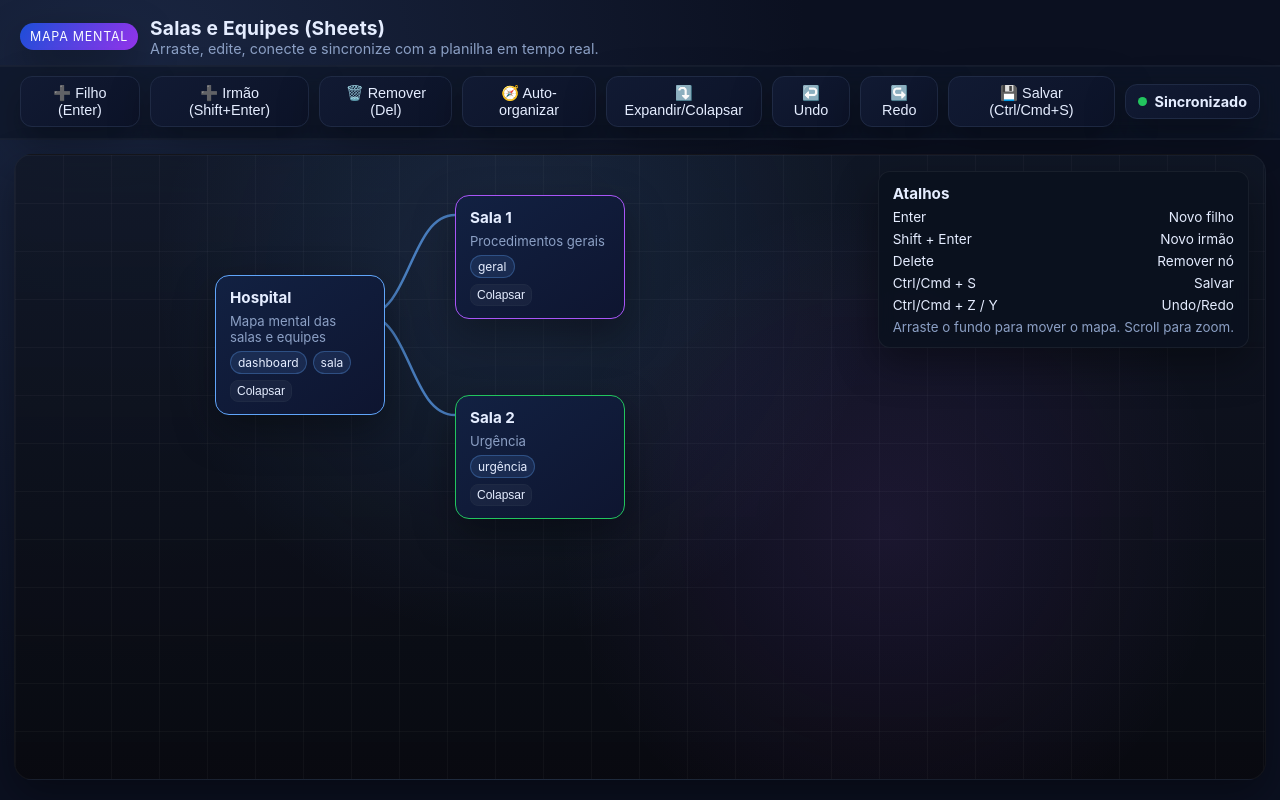
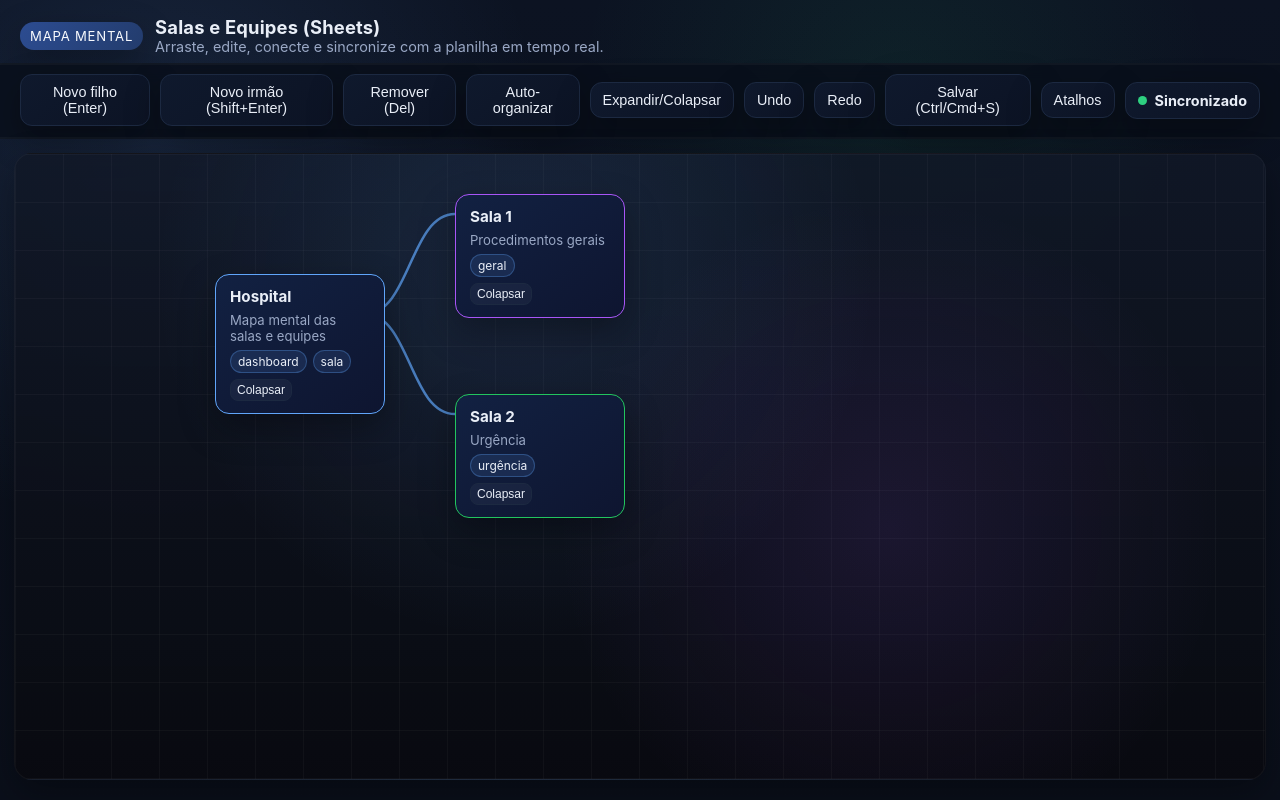
Before and after one commit to Lukyammm/MAPA_gerenciamento_mapa, a plain HTML site: page local_index.html in a window 1280 px wide. Drawn offline with Linux system fonts and the light colour scheme.

Commit message:
Refine local index shortcuts and styling

```diff
--- a/local_index.html
+++ b/local_index.html
@@ -6,18 +6,18 @@
     <base target="_top" />
     <style>
       :root {
-        --bg: #0f172a;
-        --panel: #0b1224;
-        --surface: #111a33;
-        --border: #1f2a44;
-        --muted: #8ca0c5;
-        --text: #e5edff;
-        --primary: #60a5fa;
-        --primary-strong: #1d4ed8;
-        --accent: #a855f7;
-        --success: #22c55e;
+        --bg: #0b1220;
+        --panel: #0d1526;
+        --surface: #101b31;
+        --border: #1c2941;
+        --muted: #9aa8c5;
+        --text: #e9eef7;
+        --primary: #6ea8ff;
+        --primary-strong: #2c4c91;
+        --accent: #8b9cc7;
+        --success: #2ed080;
         --danger: #ef4444;
-        --shadow: 0 16px 40px rgba(0, 0, 0, 0.36);
+        --shadow: 0 14px 36px rgba(0, 0, 0, 0.32);
       }
 
       * {
@@ -28,8 +28,11 @@
         margin: 0;
         font-family: "Inter", system-ui, -apple-system, BlinkMacSystemFont,
           "Segoe UI", sans-serif;
-        background: radial-gradient(circle at 10% 10%, #1a2642 0, #0b1020 50%),
-          linear-gradient(180deg, #0b1224 0%, #0b0f1b 100%);
+        background: radial-gradient(circle at 12% 18%, rgba(110, 168, 255, 0.12),
+              transparent 30%),
+          radial-gradient(circle at 70% 12%, rgba(46, 208, 128, 0.08), transparent
+              28%),
+          linear-gradient(180deg, #0c1322 0%, #0a0f1a 100%);
         color: var(--text);
         min-height: 100vh;
         overflow: hidden;
@@ -51,17 +54,17 @@
       .badge {
         padding: 6px 10px;
         border-radius: 999px;
-        background: linear-gradient(120deg, #1d4ed8, #9333ea);
-        font-size: 0.78rem;
+        background: linear-gradient(120deg, #2c4c91, #233c6d);
+        font-size: 0.82rem;
         letter-spacing: 0.06em;
         text-transform: uppercase;
-        color: #f8fbff;
+        color: #f7f9fd;
         box-shadow: var(--shadow);
       }
 
       h1 {
         margin: 0;
-        font-size: 1.2rem;
+        font-size: 1.15rem;
         font-weight: 700;
         letter-spacing: 0.01em;
       }
@@ -71,10 +74,10 @@
         align-items: center;
         gap: 10px;
         padding: 10px 20px 12px;
-        background: rgba(15, 23, 42, 0.7);
-        backdrop-filter: blur(12px);
-        border-top: 1px solid rgba(255, 255, 255, 0.04);
-        border-bottom: 1px solid rgba(255, 255, 255, 0.04);
+        background: rgba(10, 16, 28, 0.85);
+        backdrop-filter: blur(10px);
+        border-top: 1px solid rgba(255, 255, 255, 0.03);
+        border-bottom: 1px solid rgba(255, 255, 255, 0.03);
         box-shadow: inset 0 -1px 0 rgba(255, 255, 255, 0.03),
           inset 0 1px 0 rgba(255, 255, 255, 0.03);
       }
@@ -83,10 +86,10 @@
       .toolbar .chip,
       .toolbar .status {
         border: 1px solid var(--border);
-        background: linear-gradient(140deg, #111a33, #0c1328);
+        background: linear-gradient(140deg, #0f192d, #0c1324);
         color: var(--text);
         border-radius: 12px;
-        padding: 8px 12px;
+        padding: 9px 12px;
         font-size: 0.9rem;
         cursor: pointer;
         display: inline-flex;
@@ -100,7 +103,7 @@
       .toolbar button:hover {
         transform: translateY(-1px);
         border-color: var(--primary);
-        box-shadow: 0 10px 20px rgba(96, 165, 250, 0.25);
+        box-shadow: 0 10px 20px rgba(110, 168, 255, 0.23);
       }
 
       .toolbar button:disabled {
@@ -261,27 +264,41 @@
         padding: 6px 8px;
       }
 
-      .floating-card {
-        position: absolute;
-        top: 16px;
-        right: 16px;
-        padding: 12px 14px;
-        border-radius: 12px;
-        background: rgba(11, 17, 30, 0.9);
-        border: 1px solid rgba(255, 255, 255, 0.06);
+      .shortcut-panel {
+        position: fixed;
+        right: 18px;
+        bottom: 18px;
+        padding: 14px 16px;
+        border-radius: 14px;
+        background: rgba(12, 18, 32, 0.94);
+        border: 1px solid rgba(255, 255, 255, 0.05);
         backdrop-filter: blur(8px);
         box-shadow: var(--shadow);
         display: grid;
-        gap: 6px;
+        gap: 8px;
         min-width: 260px;
+        max-width: 360px;
+        width: min(360px, calc(100% - 32px));
+        opacity: 0;
+        transform: translateY(12px);
+        pointer-events: none;
+        transition: opacity 0.2s ease, transform 0.2s ease;
+        z-index: 10;
       }
 
-      .floating-card h3 {
+      .shortcut-panel.open {
+        opacity: 1;
+        transform: translateY(0);
+        pointer-events: auto;
+      }
+
+      .shortcut-panel h3 {
         margin: 0;
         font-size: 0.95rem;
+        color: var(--text);
       }
 
-      .floating-card small {
+      .shortcut-panel small {
         color: var(--muted);
       }
 
@@ -331,6 +348,12 @@
         .node {
           min-width: 150px;
         }
+        .shortcut-panel {
+          right: 12px;
+          left: 12px;
+          width: auto;
+          bottom: 12px;
+        }
       }
     </style>
   </head>
@@ -347,14 +370,15 @@
       </header>
 
       <div class="toolbar">
-        <button id="btnAddChild">➕ Filho (Enter)</button>
-        <button id="btnAddSibling">➕ Irmão (Shift+Enter)</button>
-        <button id="btnDelete">🗑️ Remover (Del)</button>
-        <button id="btnOrganize">🧭 Auto-organizar</button>
-        <button id="btnCollapse">⤵️ Expandir/Colapsar</button>
-        <button id="btnUndo">↩️ Undo</button>
-        <button id="btnRedo">↪️ Redo</button>
-        <button id="btnSave">💾 Salvar (Ctrl/Cmd+S)</button>
+        <button id="btnAddChild">Novo filho (Enter)</button>
+        <button id="btnAddSibling">Novo irmão (Shift+Enter)</button>
+        <button id="btnDelete">Remover (Del)</button>
+        <button id="btnOrganize">Auto-organizar</button>
+        <button id="btnCollapse">Expandir/Colapsar</button>
+        <button id="btnUndo">Undo</button>
+        <button id="btnRedo">Redo</button>
+        <button id="btnSave">Salvar (Ctrl/Cmd+S)</button>
+        <button id="btnShortcuts">Atalhos</button>
         <span class="status" id="syncStatus">
           <span class="status-dot"></span> <strong>Sincronizado</strong>
         </span>
@@ -366,7 +390,7 @@
           <svg class="edges" id="edgeLayer" xmlns="http://www.w3.org/2000/svg"></svg>
           <div class="map-inner" id="mapInner"></div>
         </div>
-        <div class="floating-card">
+        <div class="shortcut-panel" id="shortcutPanel">
           <h3>Atalhos</h3>
           <div class="key-row"><span>Enter</span><span>Novo filho</span></div>
           <div class="key-row"><span>Shift + Enter</span><span>Novo irmão</span></div>
@@ -387,6 +411,8 @@
       const mapWrapper = document.getElementById("mapWrapper");
       const toast = document.getElementById("toast");
       const syncStatus = document.getElementById("syncStatus");
+      const shortcutPanel = document.getElementById("shortcutPanel");
+      const btnShortcuts = document.getElementById("btnShortcuts");
 
       const btnAddChild = document.getElementById("btnAddChild");
       const btnAddSibling = document.getElementById("btnAddSibling");
@@ -757,6 +783,40 @@
         saveToServer(false);
       }
 
+      function setupShortcutsPanel() {
+        btnShortcuts.addEventListener("click", (e) => {
+          e.stopPropagation();
+          toggleShortcuts();
+        });
+
+        document.addEventListener("click", (e) => {
+          if (
+            shortcutPanel.classList.contains("open") &&
+            !shortcutPanel.contains(e.target) &&
+            e.target !== btnShortcuts
+          ) {
+            closeShortcuts();
+          }
+        });
+
+        document.addEventListener("keydown", (e) => {
+          if (e.key === "Escape") {
+            closeShortcuts();
+          }
+        });
+      }
+
+      function toggleShortcuts() {
+        const isOpen = shortcutPanel.classList.toggle("open");
+        if (isOpen) {
+          shortcutPanel.setAttribute("aria-live", "polite");
+        }
+      }
+
+      function closeShortcuts() {
+        shortcutPanel.classList.remove("open");
+      }
+
       function setupPanZoom() {
         viewport.addEventListener("pointerdown", (e) => {
           if (e.target.closest(".node")) return;
@@ -825,6 +885,7 @@
       setupPanZoom();
       setupHotkeys();
       bindButtons();
+      setupShortcutsPanel();
     </script>
   </body>
 </html>
```
